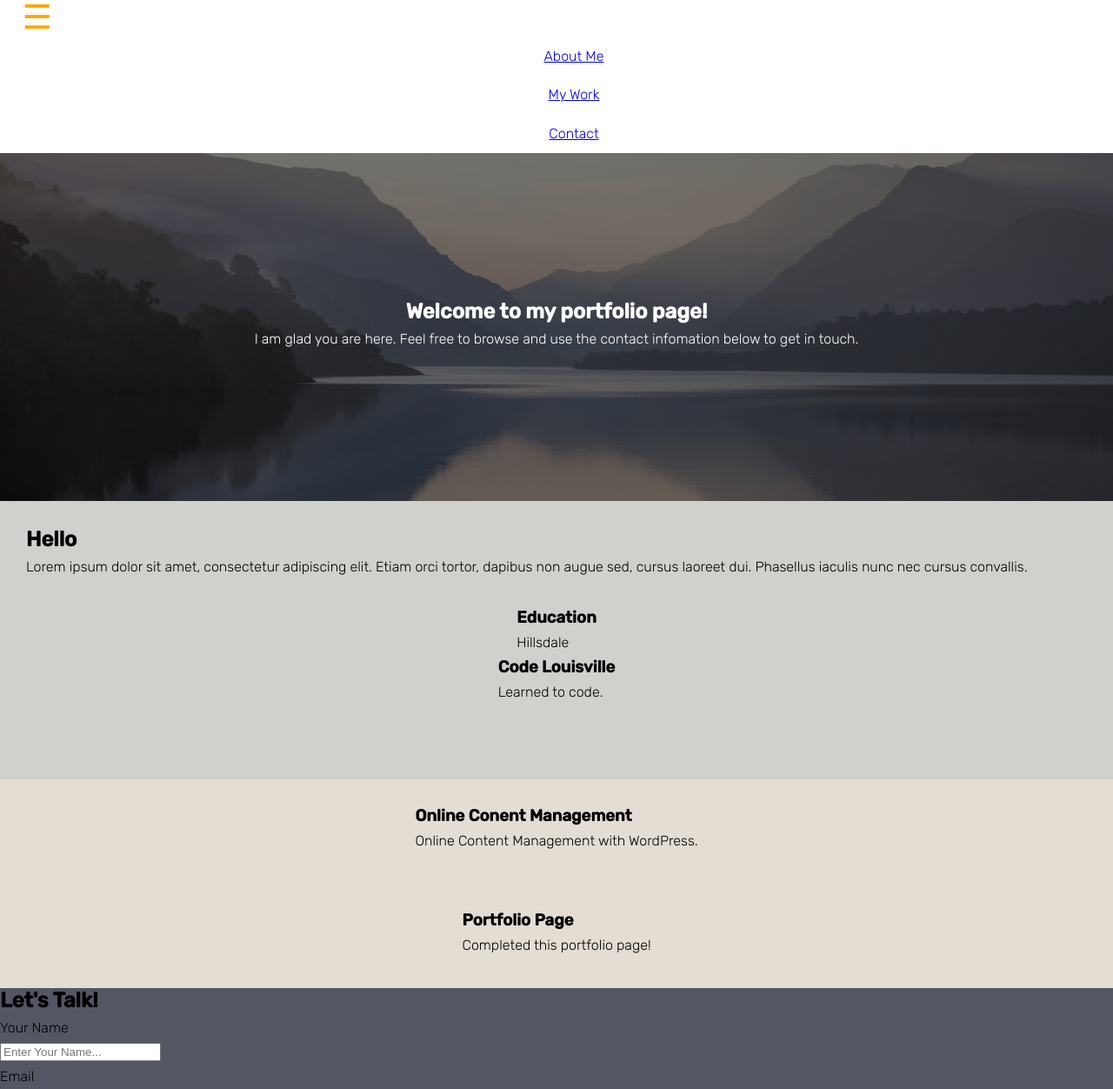
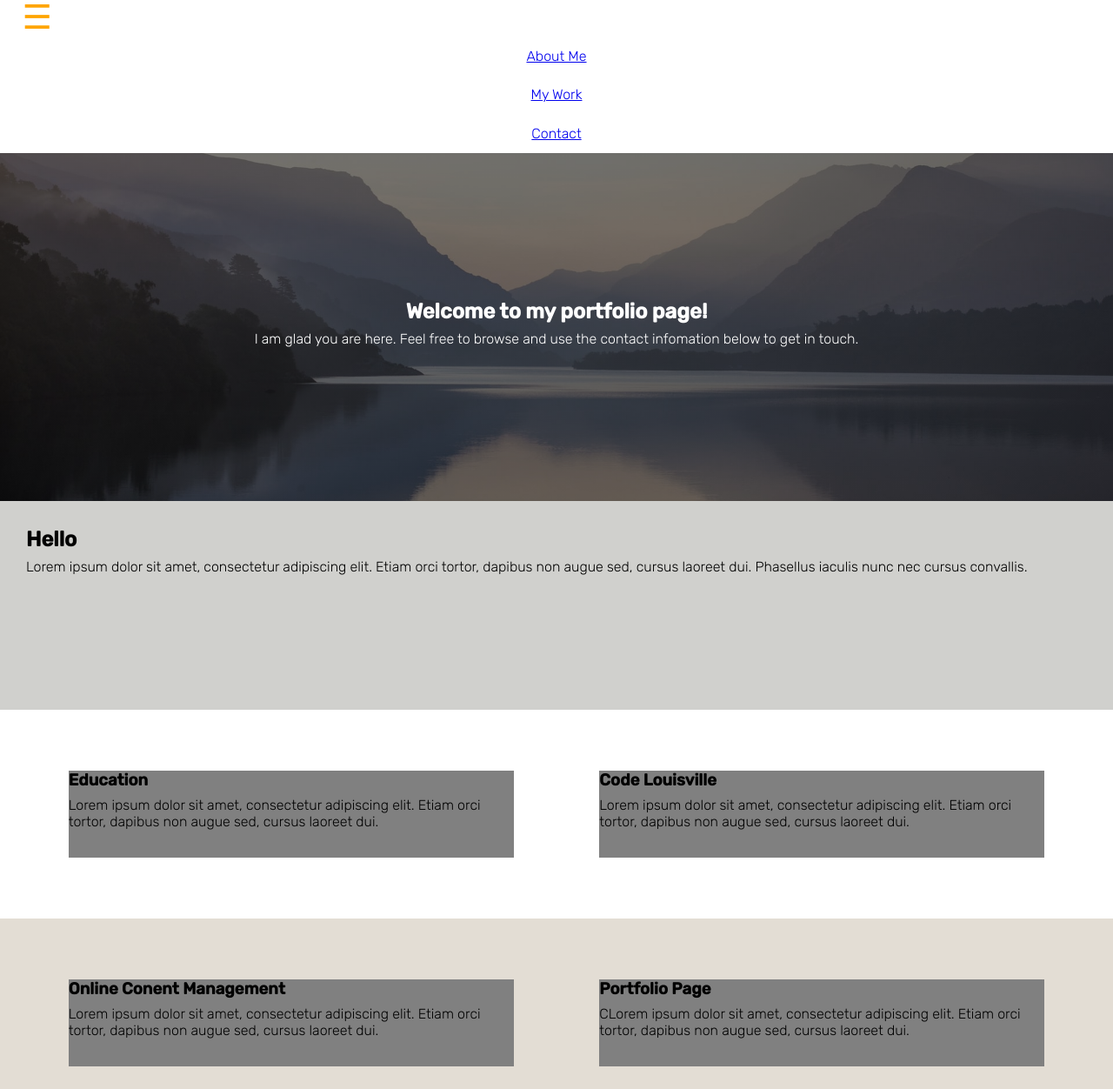
Before and after one commit to l-swenson/CL-Portfolio-Page, a plain HTML site: page index.html in a window 1280 px wide. Shown: the part 103-1355 px from the top of the page at 87% size. Drawn offline with Linux system fonts and the light colour scheme.

Commit message:
Clean list markups and add content container markup.

```diff
--- a/index.html
+++ b/index.html
@@ -15,24 +15,21 @@
 </head>
 
 <body>
-    <header>
-        <section>
-            <div class="header">
+    <header class="header">
         <h1 id="message">Lukas K. Swenson</h1>
 
         <h1 id="Lukas">Lukas</h1>
-            </div>
-        </section>
+        <!-- Remove second h1 -->
     </header>
 
     <nav>
         <div class="main-nav">
             <button id="hamburgerBtn">&#9776</button>
-            <ul class="navigation">
-                <li class="active"><a href="#">About Me</a></li>
-                <li><a href="#">My Work</a></li>
-                <li><a href="#">Contact</a></li>
-            </ul>
+            <div class="navigation">
+                <a href="#">About Me</a>
+                <a href="#">My Work</a>
+                <a href="#">Contact</a>
+            </div>
         </div>
     </nav>
 
@@ -47,37 +44,35 @@
     </div>
 
     <section class="about-me-container">
-        <div class="about-me-main">
         <div class="about-me-content">
             <h2>Hello</h2>
             <p>Lorem ipsum dolor sit amet, consectetur adipiscing elit. Etiam orci tortor, dapibus non augue sed, cursus laoreet dui. Phasellus iaculis nunc nec cursus convallis. </p>
         </div>
-        </div>
+    </section>
 
-        <div class="about-me-EDCL">
-            <Section class="Education">
+    <section class="about-me-experience">
+        <article class="education">
             <h3>Education</h3>
-                <p>Hillsdale</p>
-            </Section>
+            <p>Lorem ipsum dolor sit amet, consectetur adipiscing elit. Etiam orci tortor, dapibus non augue sed, cursus laoreet dui.</p>
+        </article>
 
-            <section class="codeLouisville">
+        <article class="code-louisville">
             <h3>Code Louisville</h3>
-                <p>Learned to code.</p>
-            </section>
-        </div>
+            <p>Lorem ipsum dolor sit amet, consectetur adipiscing elit. Etiam orci tortor, dapibus non augue sed, cursus laoreet dui.</p>
+        </article>
     </section>
 
     <section class="my-work-container">
 
-            <section class="work-experience-OCM">
+            <article class="work-experience-OCM">
                 <h3>Online Conent Management</h3>
-                <p>Online Content Management with WordPress.</p>
-            </section>
+                <p>Lorem ipsum dolor sit amet, consectetur adipiscing elit. Etiam orci tortor, dapibus non augue sed, cursus laoreet dui.</p>
+            </article>
 
-            <section class="work-experience-PortP">
+            <article class="work-experience-PortP">
                 <h3>Portfolio Page</h3>
-                <p>Completed this portfolio page!</p>
-            </section>
+                <p>CLorem ipsum dolor sit amet, consectetur adipiscing elit. Etiam orci tortor, dapibus non augue sed, cursus laoreet dui.</p>
+            </article>
 
     </section>
 
--- a/style.css
+++ b/style.css
@@ -56,6 +56,15 @@ nav a {
     align-items: center;
 }
 
+/* article {
+    display: flex;
+    flex-wrap: wrap;
+    padding: 10px;
+    justify-content: space-around;
+    align-items: stretch;
+
+} */
+
 .hero-text {
     text-align: center;
     color: white;
@@ -63,32 +72,45 @@ nav a {
 
 .about-me-container {
     background-color: #d0d0cd;
-    height: 40%;
-}
-
-.about-me-main {
-    /* display: flex;
-    align-items: center;
-    justify-content: center; */
+    height: 30%;
     padding: 30px;
 }
 
-.about-me-EDCL {
+.about-me-content {
+
+}
+
+.about-me-experience {
     display: flex;
     height: 30%;
-    flex-direction: column;
+    justify-content: center;
+    flex-direction: row;
     align-items: center;
-    justify-content: space-around;
+    justify-content: space-evenly;
+    flex-wrap: wrap;
 }
 
+.education, .code-louisville {
+    width: 40%;
+    height: 100px;
+    background: gray;
+    margin: 20px;
+}
 
 .my-work-container {
     background-color: #e3ddd4;
     height: 30%;
     display: flex;
-    flex-direction: column;
+    flex-direction: row;
     align-items: center;
-    justify-content: space-around;
+    justify-content: space-evenly;
+}
+
+.work-experience-OCM, .work-experience-PortP {
+    width: 40%;
+    height: 100px;
+    background: gray;
+    margin: 20px;
 }
 
 .contact-container {
@@ -101,6 +123,10 @@ nav a {
     #message {
         display: none;
     }
+
+    .education, .code-louisville {
+        width: 30%;
+    }
 }
 
 
@@ -108,6 +134,7 @@ nav a {
     #Lukas {
         display: none;
     }
+
 }
 
 /* Medium Screen Width */
```
Lines whose indentation alone changed are shown as unchanged.
